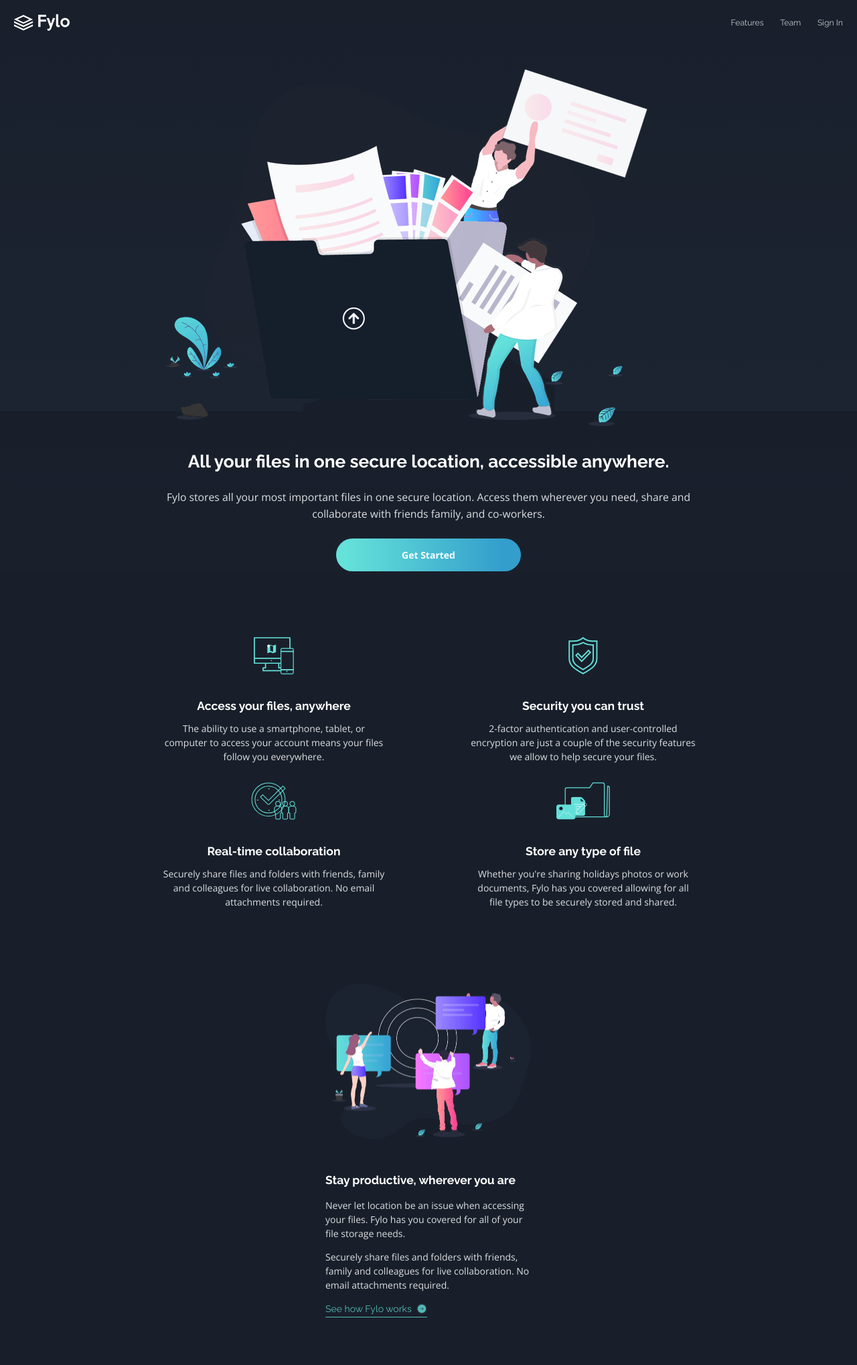
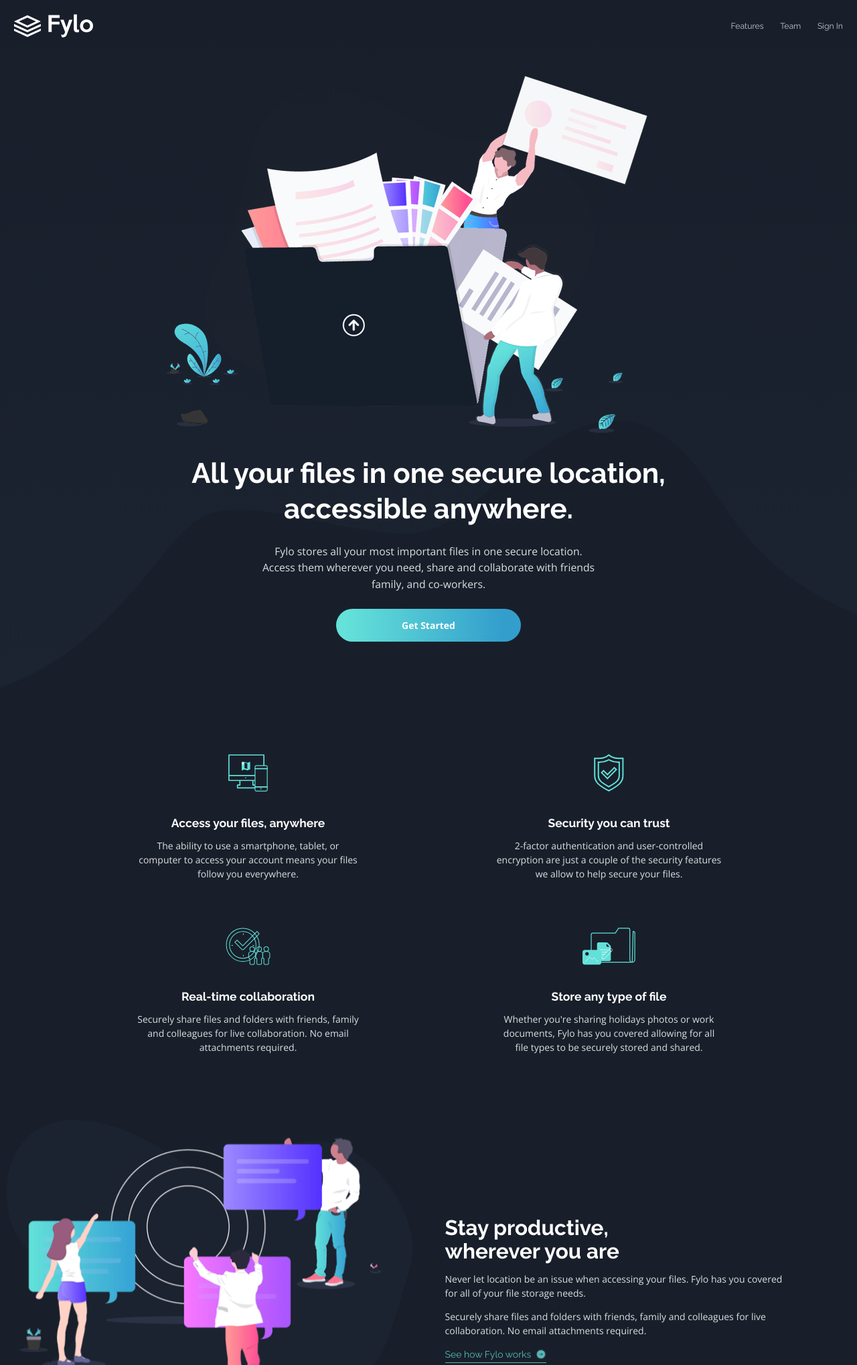
Before and after one commit to amirhazizi/fylo-dark-theme-landing-page, a website: page index.html in a window 1280 px wide. Shown: the top 2038 px of the page at 67% size. Drawn offline with nearby package versions, Linux system fonts and the light colour scheme.

Commit message:
desktop screen

```diff
--- a/css/input.css
+++ b/css/input.css
@@ -67,7 +67,6 @@ header {
             var(--cl-DarkBlue-1)), url('../images/bg-curvy-mobile.svg') no-repeat;
     background-position: center bottom 17rem;
     background-blend-mode: darken;
-    /* background-color: var(--cl-DarkBlue-1); */
 }
 
 .intro-btn {
@@ -90,6 +89,11 @@ footer {
 }
 
 @media(min-width:768px) {
+    header {
+        background: linear-gradient(to bottom, var(--cl-DarkBlue-2),
+                var(--cl-DarkBlue-1)), url('../images/bg-curvy-desktop.svg') center bottom -3.5rem no-repeat;
+
+    }
 
 
     footer {
--- a/index.html
+++ b/index.html
@@ -28,13 +28,13 @@
   </head>
   <body class="bg-clDarkBlue_2">
     <!-- header -->
-    <header>
+    <header class="">
       <!-- nav -->
-      <nav class="p-6 container mx-auto">
+      <nav class="p-6 container mx-auto lg:max-w-custom">
         <!-- container -->
         <div class="flex justify-between items-center">
           <!-- logo -->
-          <img src="./images/logo.svg" alt="logo.svg" class="h-7" />
+          <img src="./images/logo.svg" alt="logo.svg" class="h-7 md:h-10" />
           <!-- links -->
           <ul class="flex space-x-7 text-clWhite text-sm">
             <!-- link 1 -->
@@ -54,7 +54,9 @@
       </nav>
       <!-- end nav -->
       <!-- header content -->
-      <div class="max-w-sm mx-auto mt-10 text-center space-y-10 md:max-w-4xl">
+      <div
+        class="max-w-sm mx-auto mt-10 text-center space-y-10 md:max-w-4xl md:pb-20"
+      >
         <!-- intro image -->
         <img
           src="./images/illustration-intro.png"
@@ -63,11 +65,13 @@
         <!-- text content -->
         <div class="space-y-7">
           <!-- header -->
-          <h1 class="text-3xl font-bold leading-10">
+          <h1
+            class="text-3xl font-bold leading-10 md:text-5xl md:leading-tight"
+          >
             All your files in one secure location, accessible anywhere.
           </h1>
           <!-- text -->
-          <p class="leading-7 text-lg">
+          <p class="leading-7 text-lg md:max-w-xl md:mx-auto">
             Fylo stores all your most important files in one secure location.
             Access them wherever you need, share and collaborate with friends
             family, and co-workers.
@@ -85,7 +89,7 @@
     <section>
       <!-- container -->
       <div
-        class="grid gap-y-20 max-w-sm mx-auto md:grid-cols-2 md:gap-8 md:max-w-5xl md:mx-auto"
+        class="grid gap-y-20 max-w-sm mx-auto md:grid-cols-2 md:gap-20 md:max-w-6xl md:mx-auto"
       >
         <!-- acrticle 1 -->
         <article class="space-y-10">
@@ -179,7 +183,9 @@
     <!-- section 2 -->
     <section>
       <!-- container -->
-      <div class="max-w-sm p-4 mx-auto space-y-14">
+      <div
+        class="max-w-sm p-4 mx-auto space-y-14 grid gap-14 md:grid-cols-2 md:items-center md:max-w-3xl lg:max-w-5xl xl:max-w-custom_2 md:p-0"
+      >
         <!-- image article -->
         <article>
           <img
@@ -191,12 +197,16 @@
 
         <!-- text article -->
         <article class="space-y-4">
-          <h1 class="text-xl font-bold">Stay productive, wherever you are</h1>
-          <p>
+          <h1
+            class="text-xl font-bold md:text-3xl lg:max-w-sm lg:text-4xl lg:leading-10"
+          >
+            Stay productive, wherever you are
+          </h1>
+          <p class="lg:max-w-xl">
             Never let location be an issue when accessing your files. Fylo has
             you covered for all of your file storage needs.
           </p>
-          <p>
+          <p class="lg:max-w-xl">
             Securely share files and folders with friends, family and colleagues
             for live collaboration. No email attachments required.
           </p>
```
Also changed, not shown: css/styles.css.
